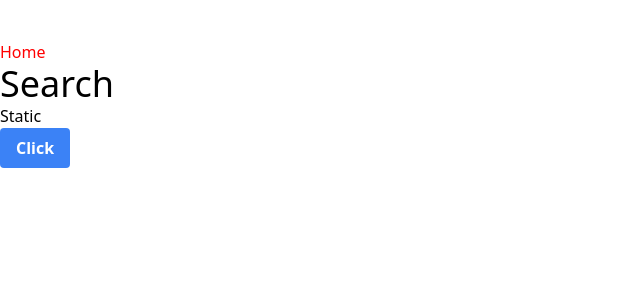
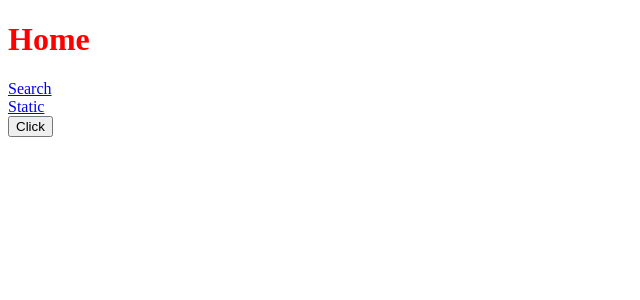
Before and after one commit to JamesWrightDev/nexttest, a Next.js app: page / in a window 1280 px wide. Shown: the top 300 px of the page, without its empty margins (0-640 px from the left). Built offline with nearby package versions, Linux system fonts and the light colour scheme.

Commit message:
remove tailwind

```diff
--- a/pages/_app.js
+++ b/pages/_app.js
@@ -8,7 +8,6 @@ const App = ({ Component, pageProps }) => {
       <Head>
         <title>My page title</title>
         <meta property="og:title" content="My page title" key="title" />
-        <link href="https://unpkg.com/tailwindcss@^1.0/dist/tailwind.min.css" rel="stylesheet"/>
       </Head>
       <div className="container mx-auto py-10">
         <Component {...pageProps} />
```
